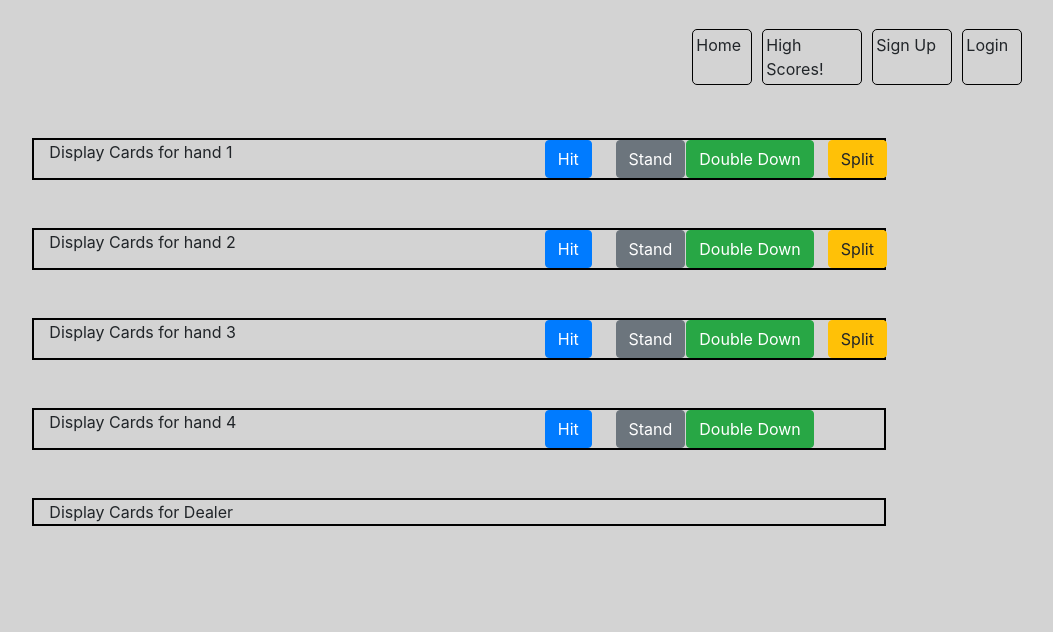
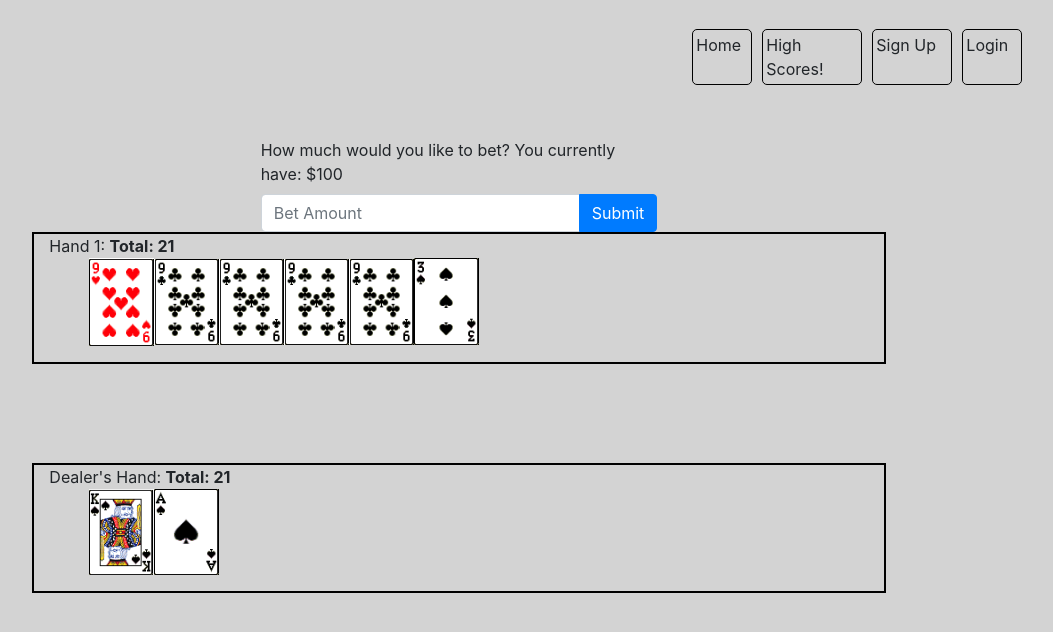
Before and after one commit to aofengen/BlackJack-frontEnd, an Angular app: page /game in a window 1280 px wide. Shown: the top 632 px of the page, without its empty margins (181-1234 px from the left). Built offline with nearby package versions, Linux system fonts and the light colour scheme.

Commit message:
lots of front end changes and prep work

```diff
--- /dev/null
+++ b/src/app/cards/cards.component.css
@@ -0,0 +1,8 @@
+li {
+    list-style-type: none;
+    display: inline-block;
+}
+
+img {
+    width: 65px;
+}
--- /dev/null
+++ b/src/app/cards/cards.component.html
@@ -0,0 +1,5 @@
+<ul>
+  <li *ngFor="let x of (cards)" class="cards">
+    <img src="../assets/{{x.suit}}/{{x.value}}{{x.suit}}.png" alt="{{x}}">
+  </li>
+</ul>
--- /dev/null
+++ b/src/app/cards/cards.component.ts
@@ -0,0 +1,19 @@
+import { Component, OnInit, Input } from '@angular/core';
+
+@Component({
+  selector: 'app-cards',
+  templateUrl: './cards.component.html',
+  styleUrls: ['./cards.component.css']
+})
+export class CardsComponent implements OnInit {
+  @Input('hand') cards = [];
+
+
+  constructor() { }
+
+  ngOnInit() {
+
+  }
+
+
+}
--- a/src/app/game/game.component.css
+++ b/src/app/game/game.component.css
@@ -1,3 +1,11 @@
 .hand {
     border: 2px solid black;
 }
+
+#playerHand2, #playerHand3, #playerHand4 {
+    display: none;
+}
+
+#btnDiv1 {
+    display: none;
+}
--- a/src/app/game/game.component.html
+++ b/src/app/game/game.component.html
@@ -1,98 +1,108 @@
 <div class="container-fluid">
+  <form class="row" (ngSubmit)="getBet(f)" #f="ngForm" *ngIf="!isPlayerBet">
+    <div class="col-4"></div>
+    <div class="col-4">
+      <label for="bet">How much would you like to bet? You currently have: ${{playerMoney}}</label>
+        <div class="input-group">
+        <input type="text" class="form-control" placeholder="Bet Amount" name="amount" id="amount" ngModel>
+        <div class="input-group-append">
+          <button type="submit" class="btn btn-primary">Submit</button>
+        </div>
+      </div>
+    </div>
+    <div class="col-4"></div>
+  </form>
+  <div class="row" *ngIf="isPlayerBet">
+    <div class="col-4"></div>
+    <div class="col-4">
+        <h3 style="text-align: center">Bet: ${{playerBet}}. Money remaining: ${{playerMoney}}</h3>
+      </div>
+    <div class="col-4"></div>
+  </div>
   <div class="row">
     <div class="col-2"></div>
     <div class="col-8">
-      <div class="row hand" id="playerHand1">
-        <div class="col-7" id="cards1">Display Cards for hand 1</div>
-        <div class="col-1">
-          <button class="btn btn-md btn-primary hitBtn" (click)="hit(hand1)">Hit</button>
+      <div class="row hand align-items-center" id="playerHand1">
+        <div class="col-8" id="cards1">
+          Hand 1: <b>Total: {{hand1Total}}</b>
+          <app-cards [hand]="card1.hand"></app-cards>
         </div>
-        <div class="col-1">
-          <button class="btn btn-md btn-secondary standBtn" (click)="stand(hand1)">Stand</button>
-        </div>
-        <div class="col-2">
-            <button class="btn btn-md btn-success doubleBtn" (click)="doubleDown(hand1)">Double Down</button>
-        </div>
-        <div class="col-1">
-            <button class="btn btn-md btn-warning splitBtn" (click)="splitDown(hand1, hand2)">Split</button>
+        <div class="col-4" id="btnDiv1">
+          <button class="btn btn-md btn-primary hitBtn" (click)="hit(card1)">Hit</button>
+          <button class="btn btn-md btn-secondary standBtn" (click)="stand(card1)">Stand</button>
+          <button class="btn btn-md btn-success doubleBtn" (click)="doubleDown(card1)">Double Down</button>
+          <button class="btn btn-md btn-warning splitBtn" (click)="split(card1, card2)">Split</button>
         </div>
       </div>
     </div>
     <div class="col-2"></div>
   </div>
   <br>
-  <br>
   <div class="row">
     <div class="col-2"></div>
     <div class="col-8">
-        <div class="row hand" id="playerHand2">
-          <div class="col-7" id="cards2">Display Cards for hand 2</div>
-          <div class="col-1">
-            <button class="btn btn-md btn-primary hitBtn" (click)="hit(hand2)">Hit</button>
+      <div class="row hand align-items-center" id="playerHand2">
+        <div class="col-8" id="cards2">
+          Hand 2: <b>Total: {{hand2Total}}</b>
+          <app-cards [hand]="card2.hand"></app-cards>
         </div>
-          <div class="col-1">
-            <button class="btn btn-md btn-secondary standBtn" (click)="stand(hand2)">Stand</button>
-          </div>
-          <div class="col-2">
-              <button class="btn btn-md btn-success doubleBtn" (click)="doubleDown(hand2)">Double Down</button>
-          </div>
-          <div class="col-1">
-              <button class="btn btn-md btn-warning splitBtn" (click)="splitDown(hand2, hand3)">Split</button>
+        <div class="col-4" id="btnDiv2">
+          <button class="btn btn-md btn-primary hitBtn" (click)="hit(card2)">Hit</button>
+          <button class="btn btn-md btn-secondary standBtn" (click)="stand(card2)">Stand</button>
+          <button class="btn btn-md btn-success doubleBtn" (click)="doubleDown(card2)">Double Down</button>
+          <button class="btn btn-md btn-warning splitBtn" (click)="split(card2, card3)">Split</button>
         </div>
       </div>
     </div>
     <div class="col-2"></div>
   </div>
   <br>
-  <br>
   <div class="row">
     <div class="col-2"></div>
     <div class="col-8">
-      <div class="row hand" id="playerHand3">
-        <div class="col-7" id="cards3">Display Cards for hand 3</div>
-        <div class="col-1">
-          <button class="btn btn-md btn-primary hitBtn" (click)="hit(hand3)">Hit</button>
+      <div class="row hand align-items-center" id="playerHand3">
+        <div class="col-8" id="cards3">
+          Hand 3: <b>Total: {{hand3Total}}</b>
+          <app-cards [hand]="card3.hand"></app-cards>
         </div>
-        <div class="col-1">
-          <button class="btn btn-md btn-secondary standBtn" (click)="stand(hand3)">Stand</button>
-        </div>
-        <div class="col-2">
-            <button class="btn btn-md btn-success doubleBtn" (click)="doubleDown(hand3)">Double Down</button>
-        </div>
-        <div class="col-1">
-            <button class="btn btn-md btn-warning splitBtn" (click)="splitDown(hand3, hand4)">Split</button>
+        <div class="col-4" id="btnDiv3">
+          <button class="btn btn-md btn-primary hitBtn" (click)="hit(card3)">Hit</button>
+          <button class="btn btn-md btn-secondary standBtn" (click)="stand(card3)">Stand</button>
+          <button class="btn btn-md btn-success doubleBtn" (click)="doubleDown(card3)">Double Down</button>
+          <button class="btn btn-md btn-warning splitBtn" (click)="split(card3, card4)">Split</button>
         </div>
       </div>
     </div>
     <div class="col-2"></div>
   </div>
   <br>
-  <br>
   <div class="row">
     <div class="col-2"></div>
     <div class="col-8">
-      <div class="row hand" id="playerHand4">
-        <div class="col-7" id="cards4">Display Cards for hand 4</div>
-        <div class="col-1">
-          <button class="btn btn-md btn-primary hitBtn" (click)="hit(hand4)">Hit</button>
+      <div class="row hand align-items-center" id="playerHand4">
+        <div class="col-8" id="cards4">
+          Hand 4: <b>Total: {{hand4Total}}</b>
+          <app-cards [hand]="card4.hand"></app-cards>
         </div>
-        <div class="col-1">
-          <button class="btn btn-md btn-secondary standBtn" (click)="stand(hand4)">Stand</button>
+        <div class="col-4" id="btnDiv4">
+          <button class="btn btn-md btn-primary hitBtn" (click)="hit(card4)">Hit</button>
+          <button class="btn btn-md btn-secondary standBtn" (click)="stand(card4)">Stand</button>
+          <button class="btn btn-md btn-success doubleBtn" (click)="doubleDown(card4)">Double Down</button>
         </div>
-        <div class="col-2">
-            <button class="btn btn-md btn-success doubleBtn" (click)="doubleDown(hand4)">Double Down</button>
-        </div>
+        <div class="col-1"></div>
       </div>
     </div>
     <div class="col-2"></div>
   </div>
   <br>
-  <br>
   <div class="row">
     <div class="col-2"></div>
     <div class="col-8">
-      <div class="row hand" id="dealerHand">
-        <div class="col-8" id="cardsD">Display Cards for Dealer</div>
+      <div class="row hand align-items-center" id="dealerHand">
+        <div class="col-8" id="cardsD">
+          Dealer's Hand: <b>Total: {{dealerTotal}}</b>
+          <app-cards [hand]="dealer.hand"></app-cards>
+        </div>
       </div>
       <div class="col-2"></div>
   </div>
--- a/src/app/game/game.component.ts
+++ b/src/app/game/game.component.ts
@@ -1,4 +1,5 @@
 import { Component, OnInit } from '@angular/core';
+import { FormsModule, NgForm } from '@angular/forms';
 
 @Component({
   selector: 'app-game',
@@ -7,9 +8,121 @@ import { Component, OnInit } from '@angular/core';
 })
 export class GameComponent implements OnInit {
 
+  card1 = {
+    deck: "hand 1",
+    hand: [
+      { suit: "hearts", value: "nine" },
+      { suit: "clubs", value: "nine" },
+      { suit: "clubs", value: "nine" },
+      { suit: "clubs", value: "nine" },
+      { suit: "clubs", value: "nine" },
+      { suit: "spades", value: "three" }
+    ],
+    split: true
+  }
+
+  card2 = {
+    deck: "hand 2",
+    hand: [
+      { suit: "clubs", value: "nine" },
+      { suit: "clubs", value: "nine" },
+      { suit: "clubs", value: "nine" },
+      { suit: "spades", value: "three" }
+    ],
+    split: true
+  }
+
+  card3 = {
+    deck: "hand 3",
+    hand: [
+      { suit: "clubs", value: "nine" },
+      { suit: "clubs", value: "nine" }
+    ],
+    split: false
+  }
+
+  card4 = {
+    deck: "hand 4",
+    hand: [],
+    split: false
+  }
+
+  dealer = {
+    hand: [
+      { suit: "spades", value: "king"},
+      { suit: "spades", value: "ace" }
+    ]
+  }
+
+  hand1Total: number;
+  hand2Total: number;
+  hand3Total: number;
+  hand4Total: number;
+  dealerTotal: number;
+
+  playerMoney: number;
+  playerBet: number;
+  isPlayerBet: boolean;
+
   constructor() { }
 
   ngOnInit() {
+    this.hand1Total = 21;
+    this.hand2Total = 21;
+    this.hand3Total = 21;
+    this.hand4Total = 21;
+    this.dealerTotal = 21;
+
+    this.playerMoney = 100.00;
+    this.isPlayerBet = false;
   }
 
+  getBet(form: NgForm) {
+    this.playerBet = form.value.amount;
+    this.playerMoney -= this.playerBet;
+    this.isPlayerBet = true;
+    document.getElementById('btnDiv1').style.display = 'inline-block';
+  }
+
+  hit(x){
+    console.log("Hitting on " + x.deck);
+  }
+
+  stand(x) {
+    console.log(x.split);
+    if (x.split == true) {
+      switch (x) {
+        case this.card1:
+          document.getElementById('btnDiv1').style.display = 'none';
+          document.getElementById('playerHand2').style.display = 'inline-block';
+          break;
+        case this.card2:
+          document.getElementById('btnDiv2').style.display = 'none';
+          document.getElementById('playerHand3').style.display = 'inline-block';
+          break;
+        case this.card3:
+          document.getElementById('btnDiv3').style.display = 'none';
+          document.getElementById('playerHand4').style.display = 'inline-block';
+          break;
+        case this.card4:
+          document.getElementById('btnDiv4').style.display = 'none';
+          break;
+        default:
+          break;
+      }
+    } else {
+      console.log("dealer's turn");
+      return;
+    }
+  }
+
+  doubleDown(x) {
+    console.log("Doubling Down on " + x.deck);
+  }
+
+  split(x, y) {
+    console.log("Splitting " + x.deck + " into " + x.deck + " and " + y.deck);
+    // this.playerBet += this.playerBet;
+    // this.playerMoney -= this.playerMoney;
+  }
 }
```
Also changed, not shown: src/app/app.module.ts (+7 -2 lines), 1 other file (tests, documents, lock files or other folders). Lines whose indentation alone changed are shown as unchanged.
